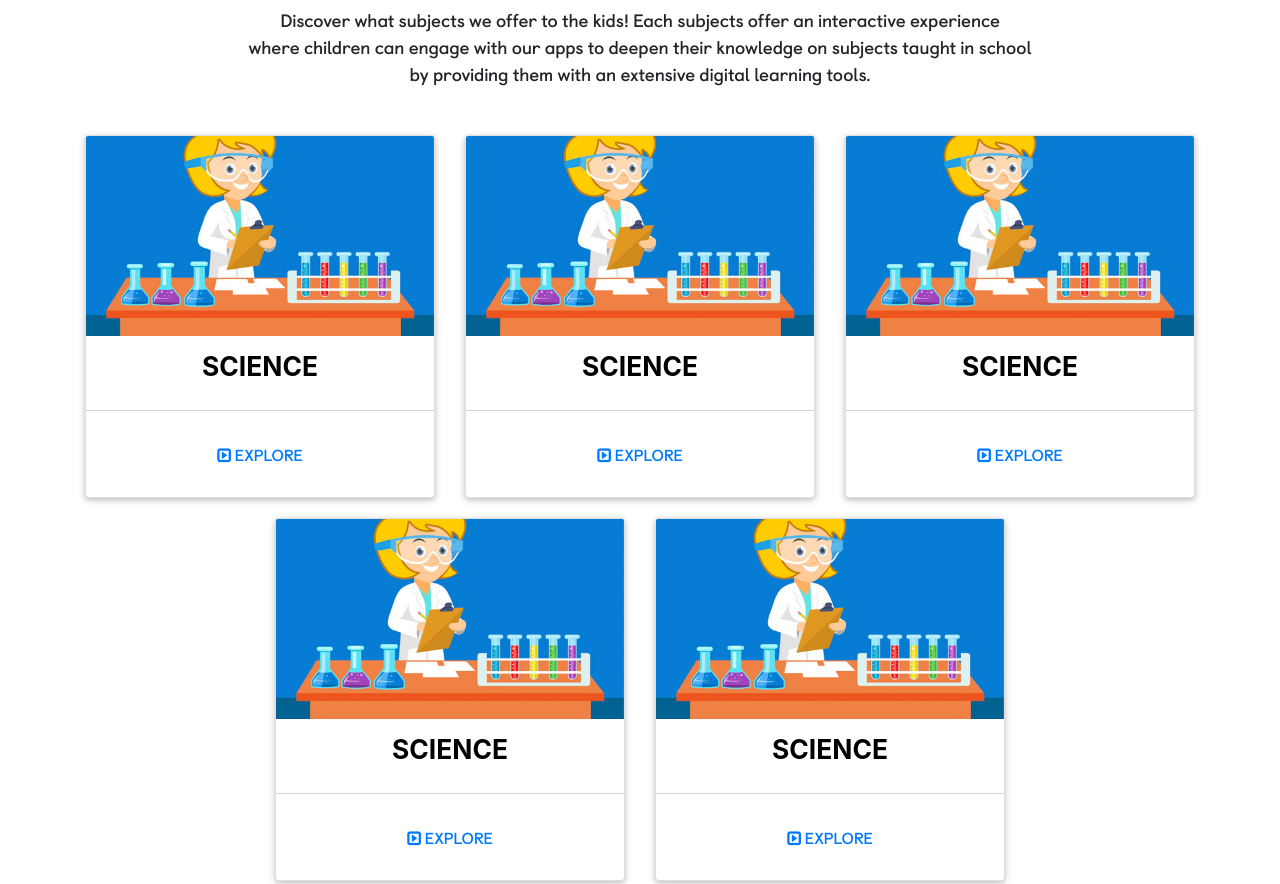
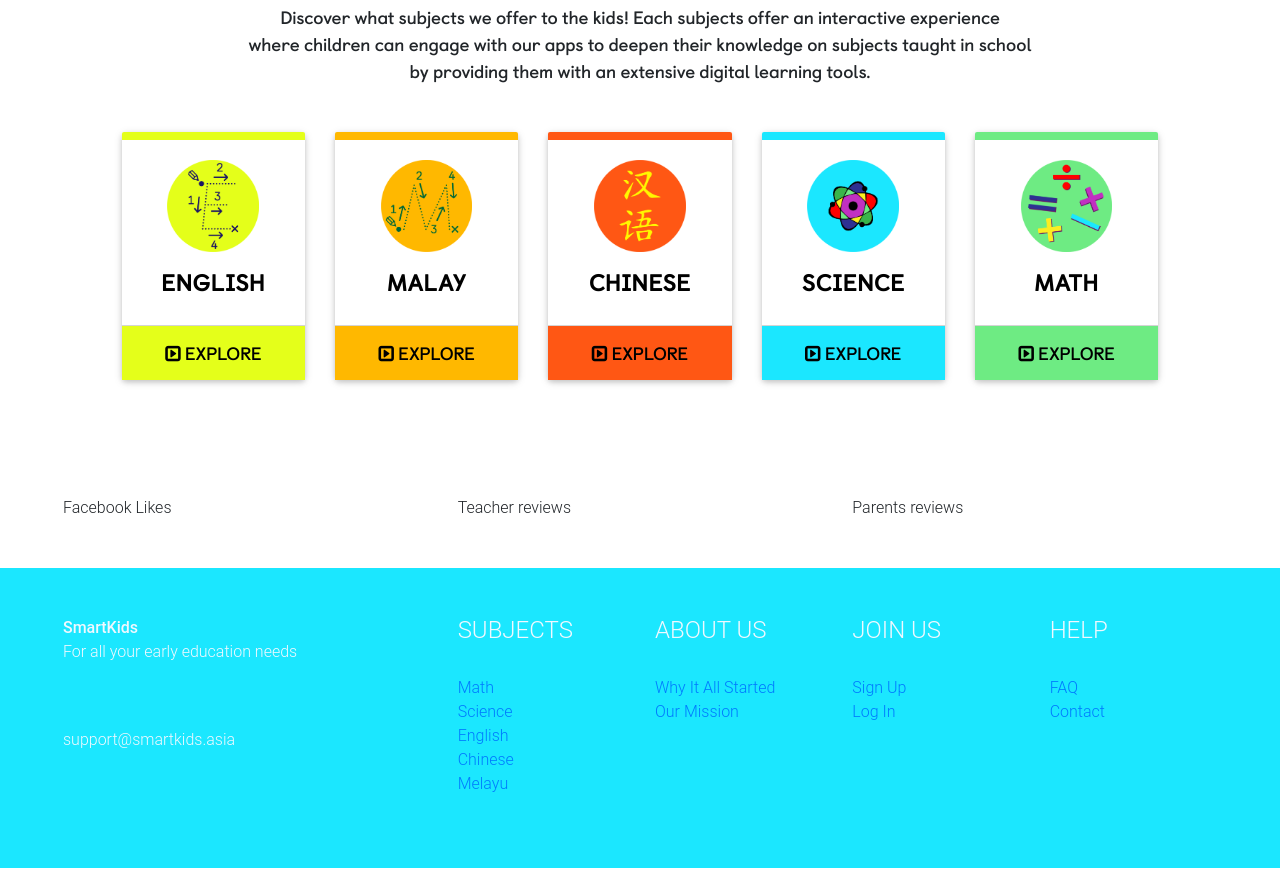
Before and after one commit to TeradonGenesis/Educational_Website, a plain HTML site: page index.html in a window 1280 px wide. Shown: the part 933-1817 px from the top of the page. Drawn offline with nearby package versions, Linux system fonts and the light colour scheme.

Commit message:
Create card profile

```diff
--- a/css/custom.css
+++ b/css/custom.css
@@ -80,6 +80,7 @@ h2 {
     background-color: #ffffff;
 
     border-bottom: 1px solid #d1d3d3;
+    box-shadow: none !important;
 }
 
 
@@ -163,7 +164,7 @@ a {
 .gradeContainer {
 
     font-family: 'CastledownHeavy';
-    font-size: 20px;
+    font-size: 18px;
    -webkit-box-shadow: 10px 10px 23px -9px rgba(219,219,219,1);
 -moz-box-shadow: 10px 10px 23px -9px rgba(219,219,219,1);
 box-shadow: 10px 10px 23px -9px rgba(219,219,219,1);
@@ -235,15 +236,14 @@ h1.heading {
 }
 .img-card {
   width: 100%;
-  height:200px;
   border-top-left-radius:2px;
   border-top-right-radius:2px;
   display:block;
     overflow: hidden;
+    padding-top: 20px;
 }
 .img-card img{
-  width: 100%;
-  height: 200px;
+  width: 50%;
   object-fit:cover;
   transition: all .25s ease;
 }
@@ -252,12 +252,12 @@ h1.heading {
 }
 .card-title {
   margin-top:0px;
-  font-weight: 700;
-  font-size: 1.65em;
+  font-size: 24px;
 }
 .card-title a {
   color: #000;
   text-decoration: none !important;
+    font-family: 'CastledownHeavy';
 }
 .card-read-more {
   border-top: 1px solid #D4D4D4;
@@ -265,7 +265,57 @@ font-family: 'CastledownHeavy';
 }
 .card-read-more a {
   text-decoration: none !important;
-  padding:10px;
-  font-weight:600;
+  font-size: 18px;
   text-transform: uppercase;
+    font-family: 'CastledownRegular';
 }
+
+.top-border {
+    border-top-style: solid;
+    border-top-width: 8px;
+}
+
+.english {
+  border-top-color: #E4FF1A;
+}
+
+.malay {
+  border-top-color: #FFB800;
+}
+
+.chinese {
+
+  border-top-color: #FF5714;
+
+}
+
+.science {
+
+  border-top-color: #1BE7FF;
+
+}
+
+.math {
+  border-top-color: #6EEB83;
+}
+
+
+.big-button-english {
+    background-color: #E4FF1A;
+}
+
+.big-button-malay {
+    background-color: #FFB800;
+}
+
+.big-button-chinese {
+    background-color: #FF5714;
+}
+
+.big-button-science {
+    background-color: #1BE7FF;
+}
+
+.big-button-math {
+    background-color: #6EEB83;
+}
--- a/index.html
+++ b/index.html
@@ -7,6 +7,11 @@
     <meta name="viewport" content="width=device-width, initial-scale=1">
     <link href="css/custom.css" rel="stylesheet" />
     <link rel="stylesheet" href="https://maxcdn.bootstrapcdn.com/bootstrap/4.3.1/css/bootstrap.min.css">
+
+    <link rel="stylesheet" href="https://cdnjs.cloudflare.com/ajax/libs/mdbootstrap/4.7.6/css/mdb.min.css" />
+
+    <script src="https://cdnjs.cloudflare.com/ajax/libs/mdbootstrap/4.7.6/js/mdb.min.js"></script>
+
     <script src="https://ajax.googleapis.com/ajax/libs/jquery/3.4.1/jquery.min.js"></script>
     <script src="https://cdnjs.cloudflare.com/ajax/libs/popper.js/1.14.7/umd/popper.min.js"></script>
     <script src="https://maxcdn.bootstrapcdn.com/bootstrap/4.3.1/js/bootstrap.min.js"></script>
@@ -85,7 +90,7 @@
 
                 </p>
 
-                <button type="button" class="btn btn-default btn-primary ">Join Now</button>
+                <button type="button" class="btn btn-purple btn-lg">JOIN US</button>
 
             </div>
 
@@ -166,21 +171,25 @@
             </div>
         </div>
 
-        <div class="row subjectCards justify-content-md-center">
+    </div>
 
-            <div class="col-12 col-md-4 text-center">
+    <div class="container-fluid">
 
-                <div class="card">
-                    <a class="img-card" href="http://www.fostrap.com/2016/03/5-button-hover-animation-effects-css3.html">
-                        <img src="./images/science.jpg" alt="subjects" />
+        <div class="row subjectCards">
+
+            <div class="col-8 offset-2 col-md-2 offset-md-1 mb-5 text-center ">
+
+                <div class="card ">
+                    <a class="img-card top-border english" href=#>
+                        <img src="./images/englishprofile.png" alt="subjects" />
                     </a>
                     <div class="card-content">
                         <h4 class="card-title text-center">
-                            <a href=#> SCIENCE
+                            <a href=#> ENGLISH
                             </a>
                         </h4>
                     </div>
-                    <div class="card-read-more">
+                    <div class="card-read-more big-button-english">
                         <a href=# class="btn btn-link btn-block">
                             <i class="fa fa-caret-square-o-right "></i>
                             EXPLORE
@@ -190,19 +199,19 @@
 
             </div>
 
-            <div class="col-12 col-md-4 text-center">
+            <div class="col-8 offset-2 col-md-2 offset-md-0 mb-5 text-center ">
 
-                <div class="card">
-                    <a class="img-card" href="http://www.fostrap.com/2016/03/5-button-hover-animation-effects-css3.html">
-                        <img src="./images/science.jpg" alt="subjects" />
+                <div class="card ">
+                    <a class="img-card top-border malay" href=#>
+                        <img src="./images/malayprofile.png" alt="subjects" />
                     </a>
                     <div class="card-content">
                         <h4 class="card-title text-center">
-                            <a href=#> SCIENCE
+                            <a href=#> MALAY
                             </a>
                         </h4>
                     </div>
-                    <div class="card-read-more">
+                    <div class="card-read-more big-button-malay">
                         <a href=# class="btn btn-link btn-block">
                             <i class="fa fa-caret-square-o-right "></i>
                             EXPLORE
@@ -213,19 +222,19 @@
 
             </div>
 
-            <div class="col-12 col-md-4 text-center">
+            <div class="col-8 offset-2 col-md-2 offset-md-0 mb-5 text-center">
 
                 <div class="card">
-                    <a class="img-card" href="http://www.fostrap.com/2016/03/5-button-hover-animation-effects-css3.html">
-                        <img src="./images/science.jpg" alt="subjects" />
+                    <a class="img-card top-border chinese" href=#>
+                        <img src="./images/chineseprofile.png" alt="subjects" />
                     </a>
                     <div class="card-content">
                         <h4 class="card-title text-center">
-                            <a href=#> SCIENCE
+                            <a href=#> CHINESE
                             </a>
                         </h4>
                     </div>
-                    <div class="card-read-more">
+                    <div class="card-read-more big-button-chinese">
                         <a href=# class="btn btn-link btn-block">
                             <i class="fa fa-caret-square-o-right "></i>
                             EXPLORE
@@ -235,11 +244,11 @@
 
 
             </div>
-            <div class="col-12 col-md-4 text-center">
+            <div class="col-8 offset-2 col-md-2 offset-md-0 mb-5 text-center ">
 
                 <div class="card">
-                    <a class="img-card" href="http://www.fostrap.com/2016/03/5-button-hover-animation-effects-css3.html">
-                        <img src="./images/science.jpg" alt="subjects" />
+                    <a class="img-card top-border science" href=#>
+                        <img src="./images/scienceprofile.png" alt="subjects" />
                     </a>
                     <div class="card-content">
                         <h4 class="card-title text-center">
@@ -247,7 +256,7 @@
                             </a>
                         </h4>
                     </div>
-                    <div class="card-read-more">
+                    <div class="card-read-more big-button-science">
                         <a href=# class="btn btn-link btn-block">
                             <i class="fa fa-caret-square-o-right "></i>
                             EXPLORE
@@ -256,19 +265,19 @@
                 </div>
 
             </div>
-            <div class="col-12 col-md-4 text-center">
+            <div class="col-8 offset-2 col-md-2 offset-md-0 mb-5 text-center ">
 
                 <div class="card">
-                    <a class="img-card" href="http://www.fostrap.com/2016/03/5-button-hover-animation-effects-css3.html">
-                        <img src="./images/science.jpg" alt="subjects" />
+                    <a class="img-card top-border math" href=#>
+                        <img src="./images/mathprofile.png" alt="subjects" />
                     </a>
                     <div class="card-content">
                         <h4 class="card-title text-center">
-                            <a href=#> SCIENCE
+                            <a href=#> MATH
                             </a>
                         </h4>
                     </div>
-                    <div class="card-read-more">
+                    <div class="card-read-more big-button-math">
                         <a href=# class="btn btn-link btn-block">
                             <i class="fa fa-caret-square-o-right "></i>
                             EXPLORE
@@ -279,8 +288,7 @@
 
             </div>
         </div>
-    </div>
-    <div class="container-fluid">
+
         <!-- Testimonials row -->
         <div class="row testimonial pl-md-5 p-md-5">
             <div class="col-12 col-md-4">
@@ -339,4 +347,6 @@
 
 
 
-</body></html>
+</body>
+
+</html>
```
Also changed, not shown: images/26057102-atom-icon.jpg (added), images/chineseprofile.png (added), images/download.png (added), images/education_024-physics-science-subject-learn-study-school-512.png (added), images/englishprofile.png (added), images/malayprofile.png (added), images/mathprofile.png (added), images/scienceprofile.png (added), 6 other files.
